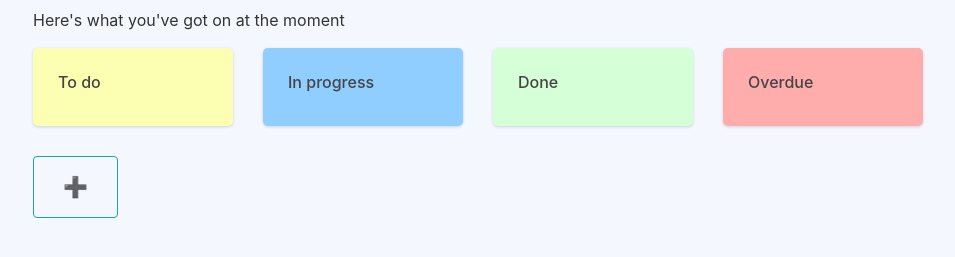
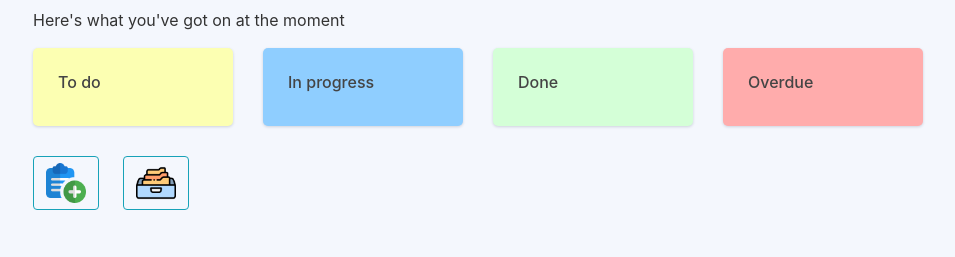
Before and after one commit to csidon/dopeticks, a Python web app: template dopeticks/templates/dashboard.html in a window 1280 px wide. Shown: the part 118-375 px from the top of the page, without its empty margins (67-1022 px from the left). Run offline with Jinja, Linux system fonts and the light colour scheme; the template is opened without the code that fills it, so the values that code supplies are empty; some libraries are stand-ins or nearby versions.

Commit message:
Buttons for archive added

```diff
--- a/dopeticks/templates/dashboard.html
+++ b/dopeticks/templates/dashboard.html
@@ -13,7 +13,7 @@
 					<div class="card bg-c-yellow order-card cardTag" id="todo-btn" onclick="revealFunction('todo-section', 'todo')">
 						<div class="card-block">
 							<h6 class="m-b-20">To do</h6>
-							<h2 class="text-right"><i class="fa fa-cart-plus f-left"></i><span>{{ context.todo }}</span></h2>
+							<h2 class="text-right"><span>{{ context.todo }}</span></h2>
 						</div>
 					</div>
 		        </div>
@@ -22,7 +22,7 @@
 		            <div class="card bg-c-blue order-card cardTag" id="doing-btn" onclick="revealFunction('progress-section', 'progress')">
 		                <div class="card-block">
 		                    <h6 class="m-b-20">In progress</h6>
-		                    <h2 class="text-right"><i class="fa fa-rocket f-left"></i><span>{{ context.doing }}</span></h2>
+		                    <h2 class="text-right"><span>{{ context.doing }}</span></h2>
 		                </div>
 		            </div>
 		        </div>
@@ -31,7 +31,7 @@
 		            <div class="card bg-c-green order-card cardTag" id="done-btn" onclick="revealFunction('done-section', 'done')">
 		                <div class="card-block">
 		                    <h6 class="m-b-20">Done</h6>
-		                    <h2 class="text-right"><i class="fa fa-refresh f-left"></i><span>{{ context.done }}</span></h2>
+		                    <h2 class="text-right"><span>{{ context.done }}</span></h2>
 		                </div>
 		            </div>
 		        </div>
@@ -40,7 +40,7 @@
 		            <div class="card bg-c-pink order-card cardTag" id="overdue-btn" onclick="revealFunction('overdue-section', 'overdue')">
 		                <div class="card-block">
 		                    <h6 class="m-b-20">Overdue</h6>
-		                    <h2 class="text-right"><i class="fa fa-credit-card f-left"></i><span>{{ context.overdue }}</span></h2>
+		                    <h2 class="text-right"><span>{{ context.overdue }}</span></h2>
 		                </div>
 		            </div>
 		        </div>
@@ -48,7 +48,8 @@
 			<!-- End of summary cards -->
 
 			<div class="row" style="font-size:3em; margin-left:0;">
-				<button type="button" class="btn btn-outline-info"><a href={{ url_for('tasks.newTask') }} class="btn btn-lg btn-flash-border-primary ">&#10133</a></button>
+				<button type="button" class="btn btn-outline-info"><a href={{ url_for('tasks.newTask') }}><img style="width:40px;height:auto" src={{ url_for('static', filename='images/add.png') }} alt="archive"</a></button>
+				<button type="button" class="btn btn-outline-info ml-4"><a href=""><img style="width:40px;height:auto" src={{ url_for('static', filename='images/archive.png') }} alt="archive"></a></button>
 			</div>
 
 		</div>
@@ -123,8 +124,8 @@
 									</ol>
 									<div class="widget-49-meeting-action">
 
-										<a href={{ url_for('tasks.updateTask', taskID=task.id) }} class="btn btn-sm btn-flash-border-primary">Edit</a>
-
+										<a href={{ url_for('tasks.updateTask', taskID=task.id) }} class="btn btn-sm btn-flash-border-primary btn-outline-info">Edit</a>
+										<a href="" class="btn btn-sm btn-flash-border-danger btn-outline-danger">Delete</a>
 									</div>
 								</div>
 							</div>
@@ -163,8 +164,8 @@
 									</ol>
 									<div class="widget-49-meeting-action">
 
-										<a href={{ url_for('tasks.updateTask', taskID=task.id) }} class="btn btn-sm btn-flash-border-primary">Edit</a>
-
+										<a href={{ url_for('tasks.updateTask', taskID=task.id) }} class="btn btn-sm btn-flash-border-primary btn-outline-info">Edit</a>
+										<a href="" class="btn btn-sm btn-flash-border-danger btn-outline-danger">Delete</a>
 									</div>
 								</div>
 							</div>
@@ -204,8 +205,8 @@
 									</ol>
 									<div class="widget-49-meeting-action">
 
-										<a href={{ url_for('tasks.updateTask', taskID=task.id) }} class="btn btn-sm btn-flash-border-primary">Edit</a>
-
+										<a href={{ url_for('tasks.updateTask', taskID=task.id) }} class="btn btn-sm btn-flash-border-primary btn-outline-info">Edit</a>
+										<a href="" class="btn btn-sm btn-flash-border-danger btn-outline-danger">Delete</a>
 									</div>
 								</div>
 							</div>
--- a/dopeticks/templates/layout.html
+++ b/dopeticks/templates/layout.html
@@ -13,6 +13,7 @@
 
     <!-- Linking our custom CSS -->
     <link rel="stylesheet" type="text/css" href="{{ url_for('static', filename='main.css') }}">
+  	<script src="https://kit.fontawesome.com/2ca52e1c9f.js" crossorigin="anonymous"></script>
 
 
 	{% if title %}
@@ -104,5 +105,6 @@
 		<script src="https://cdn.jsdelivr.net/npm/bootstrap@4.6.2/dist/js/bootstrap.bundle.min.js" integrity="sha384-Fy6S3B9q64WdZWQUiU+q4/2Lc9npb8tCaSX9FK7E8HnRr0Jz8D6OP9dO5Vg3Q9ct" crossorigin="anonymous"></script>
 		<script src="{{ url_for('static', filename='myscripts.js') }}"></script>
 
+
 	</body>
 </html>
```
Also changed, not shown: dopeticks/static/images/add.png (added), dopeticks/static/images/archive.png (added).
